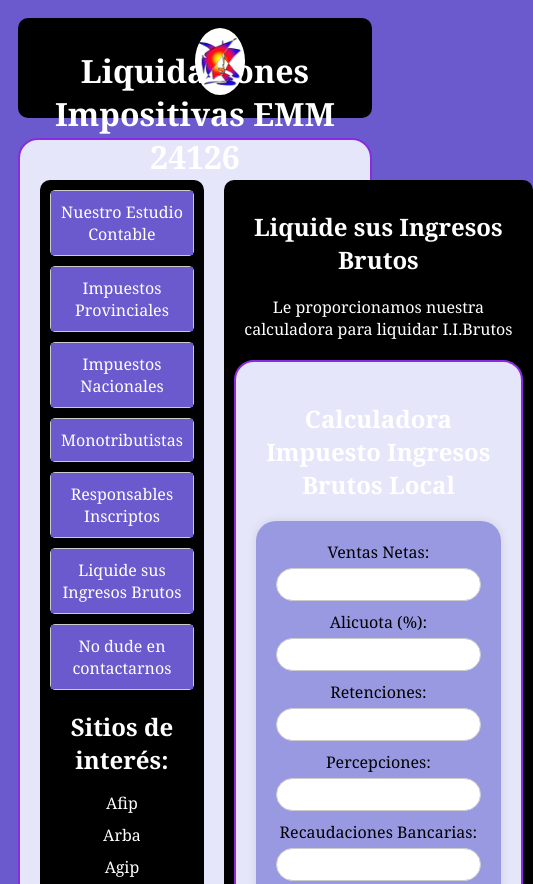
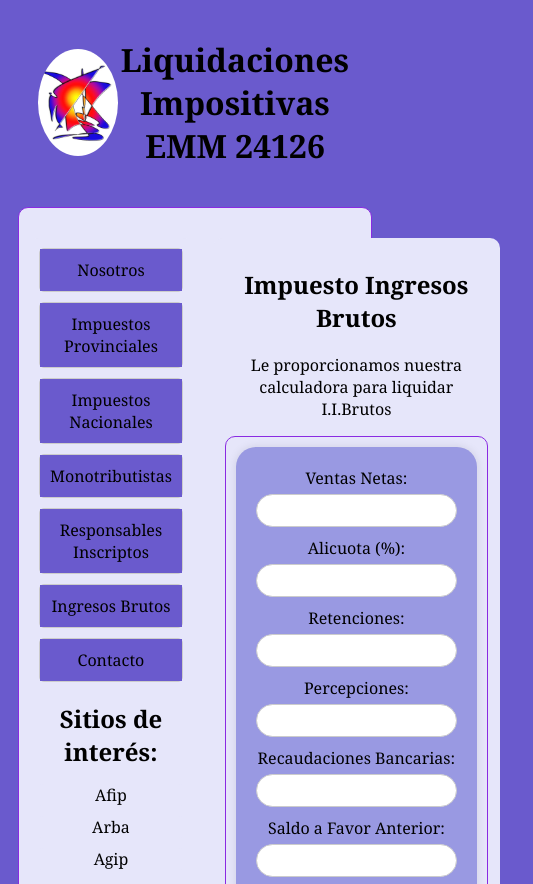
Before and after one commit to Elvira-Maggiolo/liquidaciones_impositivas_emm_24126, a plain HTML site: page liquidaciones_impositivas_emm_24126/liquidar_iibb.html in a window 390 px wide. Shown: the top 884 px of the page, 533 px wide, since content can reach past the window. Drawn offline with Linux system fonts and the light colour scheme.

Commit message:
Modificacion colores y responsives

```diff
--- a/liquidaciones_impositivas_emm_24126/CSS/aside.css
+++ b/liquidaciones_impositivas_emm_24126/CSS/aside.css
@@ -9,10 +9,17 @@
     display: block;
     padding: 10px;
     text-decoration: none;
-    color:white;
+    color:black;
     transition: background-color 0.3s ease;
 }
 
 .navigation-box a:hover {
     background-color: #ddd;
 }
+
+/* Estilos específicos para dispositivos móviles */
+@media screen and (max-width: 600px) {
+    .map-responsive {
+        padding-bottom: 75%; /* Proporción 4:3 (75%) para pantallas más pequeñas */
+    }
+}
--- a/liquidaciones_impositivas_emm_24126/CSS/calcular_imp.css
+++ b/liquidaciones_impositivas_emm_24126/CSS/calcular_imp.css
@@ -52,20 +52,21 @@ button:hover {
 
 /* Estilos para hacerlo responsive */
 @media only screen and (max-width: 600px) {
-    header {
-        flex-direction: column;
-        text-align: center;
+    .formulario-container {
+        width: 90%; /* Ajusta el ancho del contenedor del formulario */
+        margin: 0 auto; /* Centra el formulario */
     }
-    /* Estilos para la sección */
+
+    /* Estilos para la sección en dispositivos móviles */
     section {
         text-align: center;
         margin-top: 20px;
-        /* Añade espacio en la parte superior de la sección */
-        padding: 20px;
-        /* Añade espacio interno a la sección si es necesario */
+        padding: 10px; /* Reduce el espacio interno en dispositivos móviles */
         background-color: lavender;
-        /* Cambia el color de fondo de la sección si es necesario */
-        border-radius: 20px;
-        border: 2px solid blueviolet;
+        border-radius: 10px;
+        border: 1px solid blueviolet;
     }
+
+    /* Estilos adicionales para los elementos del formulario en dispositivos móviles */
+    /* Añade tus estilos adicionales aquí */
 }
--- a/liquidaciones_impositivas_emm_24126/CSS/carrousel.css
+++ b/liquidaciones_impositivas_emm_24126/CSS/carrousel.css
@@ -23,8 +23,8 @@
 .slider-frame ul li img {
     width: 100%; /* Establece el ancho al 100% */
     height: 100%; /* Permite que la altura se ajuste automáticamente para mantener la proporción de la imagen */
-    max-width: 100%; /* Establece el ancho máximo */
-    max-height: 100%; /* Establece la altura máxima */
+    max-width: 500px; /* Establece el ancho máximo */
+    max-height: none; /* Establece la altura máxima */
 }
 
 @keyframes slide {
--- a/liquidaciones_impositivas_emm_24126/CSS/contacto.css
+++ b/liquidaciones_impositivas_emm_24126/CSS/contacto.css
@@ -1,25 +1,29 @@
-/* Estilo para las secciones */
-section {
-    background-color: slateblue /* Cambia el color de fondo */
-    color: white; /* Cambia el color del texto */
-    padding: 20px; /* Agrega espaciado interno */
-    border-radius: 10px; /* Agrega bordes redondeados */
-    margin-bottom: 20px; /* Agrega margen inferior */
+
+
+
+/* Estilos para los campos del formulario
+
+/* Estilos para las etiquetas */
+label {
+    display: block;
+    margin-bottom: 5px;
+    border-radius: 20px;
+    color: black; /* Cambia el color del texto de las etiquetas a negro */
+    border-color: #5250f0;
+    margin-bottom: 5px; /* Agrega margen inferior */
 }
 
-/* Estilo para los campos del formulario */
-label {
-    color: white; /* Cambia el color del texto de las etiquetas */
-}
 
 input[type="text"],
 input[type="email"],
 textarea {
-    background-color: #f2f2f2; /* Cambia el color de fondo de los campos de entrada */
+    background-color: white; /* Cambia el color de fondo de los campos de entrada */
     color: black; /* Cambia el color del texto de los campos de entrada */
     padding: 10px; /* Ajusta el espaciado interno */
     border-radius: 5px; /* Agrega bordes redondeados */
-    border:none; /* Elimina los bordes */
+    border: 2px solid #5250f0; /* Agrega borde */
+    box-sizing: border-box; /* Incluye el padding y el borde en el ancho total */
+    width: 100%; /* Ajusta el ancho al 100% para que sea responsivo */
     margin-bottom: 10px; /* Agrega margen inferior */
 }
 
@@ -37,3 +41,50 @@ input[type="submit"]:hover,
 input[type="reset"]:hover {
     background-color: #1ec6f0; /* Cambia el color de fondo al pasar el ratón sobre los botones */
 }
+
+/* Estilo para el mapa responsivo */
+.map-responsive {
+    overflow: hidden;
+    padding-bottom: 56.25%; /* Proporción 16:9 (56.25%) */
+    position: relative;
+    height: 0;
+}
+
+.map-responsive iframe {
+    left: 0;
+    top: 0;
+    height: 100%;
+    width: 100%;
+    position: absolute;
+}
+
+/* Estilos específicos para dispositivos móviles */
+@media screen and (max-width: 600px) {
+    .map-responsive {
+        padding-bottom: 75%; /* Proporción 4:3 (75%) para pantallas más pequeñas */
+    }
+
+    input[type="submit"],
+    input[type="reset"] {
+        padding: 10px; /* Ajusta el espaciado interno */
+    }
+}
+
+/* Estilos para la sección en dispositivos móviles */
+section {
+    text-align: center;
+    margin-top: 20px;
+    padding: 10px; /* Reduce el espacio interno en dispositivos móviles */
+    background-color: slateblue;
+    border-radius: 10px;
+    border: 15px solid slateblue;
+}
+
+/* Estilos para la sección del formulario */
+section {
+    background-color: lavender; /* Cambia el color de fondo a lavanda */
+    color: black; /* Cambia el color del texto a negro */
+    padding: 20px; /* Agrega espaciado interno */
+    border-radius: 10px; /* Agrega bordes redondeados */
+    margin-bottom: 20px; /* Agrega margen inferior */
+}
--- a/liquidaciones_impositivas_emm_24126/CSS/estilos.css
+++ b/liquidaciones_impositivas_emm_24126/CSS/estilos.css
@@ -7,16 +7,31 @@
         "footer footer";
     grid-gap: 20px;
     height: auto;
+    border-radius: 10px;
 }
 
+/* Estilos para el encabezado */
 .header {
-    grid-area: header;
-    height: 80px;
-    /*border-bottom: 20px solid white; /* Agrega un borde inferior blanco */
-    background-color: black; /* Fondo negro */
-    border-radius: 10px; /* Bordes redondeados */
-    padding: 10px;
+    display: flex; /* Utiliza flexbox para el diseño */
+    align-items: center; /* Centra verticalmente los elementos */
+    justify-content: space-between; /* Distribuye los elementos horizontalmente */
+    padding: 20px; /* Añade relleno para separar el contenido del borde */
 }
+
+/* Estilos para el logo */
+.header img {
+    max-width: 80px; /* Ajusta el ancho máximo del logo */
+    height: auto; /* Permite que la altura se ajuste automáticamente según el ancho */
+    border-radius: 50%;
+}
+
+/* Estilos para el título */
+.header h1 {
+    margin: 0; /* Elimina el margen por defecto del título */
+    flex-grow: 1; /* Permite que el título ocupe el espacio disponible */
+    text-align: center; /* Centra el texto */
+}
+
 
 .left {
     grid-area: left;
@@ -27,20 +42,21 @@
     padding: 10px;
 }
 
+
 .contenido {
     grid-area: contenido;
     width: auto;
     text-align: center;
-    background-color: black; /* Fondo negro */
+    background-color:lavender; /* Fondo negro */
     border-radius: 10px; /* Bordes redondeados */
     padding: 10px;
 }
 
 
 .item {
-    background-color: black;
+    background-color:lavender;
     padding: 10px;
-    color: white;
+    color: black;
     border-radius: 10px;
 }
 
@@ -51,7 +67,7 @@
     text-align: center;
 }
 
-h1, h2 {
+h2 {
     text-align: center;
 }
 .footer {
@@ -59,16 +75,16 @@ h1, h2 {
     height: 100px;
     text-align: center;
     /*border-top: 20px solid white; /* Agrega un borde superior blanco */
-    background-color: black; /* Fondo negro */
+    background-color: lavender; /* Fondo negro */
     border-radius: 10px; /* Bordes redondeados */
 }
 
 
 #idfooter {
-    background-color: black;
+    background-color: lavender;
     padding: 10px;
     text-align: center;
-    color: white;
+    color: black;
     height: auto;
 }
 
@@ -91,6 +107,6 @@ header.item img {
     top: 5;
     right: 10;
     max-width: 50px; /* Puedes ajustar este valor según el tamaño deseado */
-    height: auto;
+    height: none;
     border-radius: 50%;
 }
--- a/liquidaciones_impositivas_emm_24126/CSS/sitios_interes.css
+++ b/liquidaciones_impositivas_emm_24126/CSS/sitios_interes.css
@@ -19,9 +19,9 @@
 
 .sitios-de-interes ul li a {
     text-decoration:none; /* Quitar subrayado de los enlaces */
-    color:white; /* Color del texto del enlace */
+    color:black; /* Color del texto del enlace */
     font-size: 1em; /* Tamaño de la fuente del enlace */
     display: block; /* Convertir enlaces en bloques */
-    background-color:black;
+    background-color:lavender;
     border-radius: 5%;
 }
--- a/liquidaciones_impositivas_emm_24126/liquidar_iibb.html
+++ b/liquidaciones_impositivas_emm_24126/liquidar_iibb.html
@@ -14,7 +14,7 @@
 </head>
 
 <body>
-    <header class="item header">
+    <header class="header">
         <img src="IMG/logo.jpg" alt="Logo">
         <h1>Liquidaciones Impositivas EMM 24126</h1>
     </header>
@@ -23,7 +23,7 @@
 
         <aside class="item left">
             <div class="navigation-box">
-                <a href="index.html" class="box">Nuestro Estudio Contable</a>
+                <a href="index.html" class="box">Nosotros</a>
             </div>
             <div class="navigation-box">
                 <a href="impuestos_provinciales.html" class="box">Impuestos Provinciales</a>
@@ -38,10 +38,10 @@
                 <a href="responsables_inscriptos.html" class="box">Responsables Inscriptos</a>
             </div>
             <div class="navigation-box">
-                <a href="liquidar_iibb.html" class="box">Liquide sus Ingresos Brutos</a>
+                <a href="liquidar_iibb.html" class="box">Ingresos Brutos</a>
             </div>
             <div class="navigation-box">
-                <a href="contacto.html" class="box">No dude en contactarnos</a>
+                <a href="contacto.html" class="box">Contacto</a>
             </div>
             <div class="sitios-de-interes">
                 <h2>Sitios de interés:</h2>
@@ -54,10 +54,9 @@
         </aside>
 
         <main class="item contenido">
-            <h1>Liquide sus Ingresos Brutos</h1>
+            <h1>Impuesto Ingresos Brutos</h1>
             <p>Le proporcionamos nuestra calculadora para liquidar I.I.Brutos</p>
-            <section>
-                <h2>Calculadora Impuesto Ingresos Brutos Local</h2>
+            <section class="formulario-container">
                 <form id="taxCalculatorForm">
                   <label for="ventas_netas">Ventas Netas:</label>
                   <input type="number" id="ventas_netas" name="ventas_netas"><br>
```
Also changed, not shown: liquidaciones_impositivas_emm_24126/CSS/tabla_monotributo.css (+18 -1 lines), liquidaciones_impositivas_emm_24126/contacto.html (+14 -16 lines), liquidaciones_impositivas_emm_24126/impuestos_nacionales.html (+4 -4 lines), liquidaciones_impositivas_emm_24126/impuestos_provinciales.html (+4 -4 lines), liquidaciones_impositivas_emm_24126/index.html (+7 -7 lines), liquidaciones_impositivas_emm_24126/monotributistas.html (+4 -4 lines), liquidaciones_impositivas_emm_24126/responsables_inscriptos.html (+4 -4 lines).
